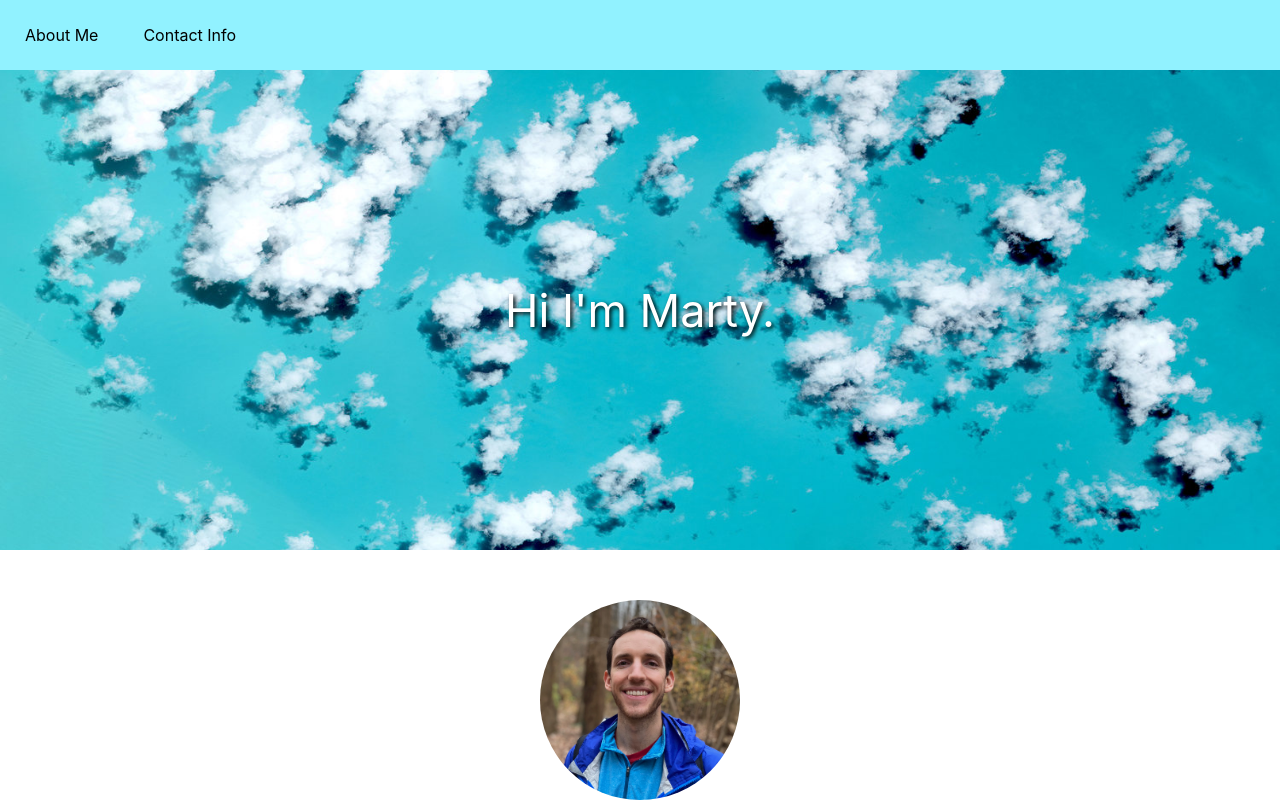
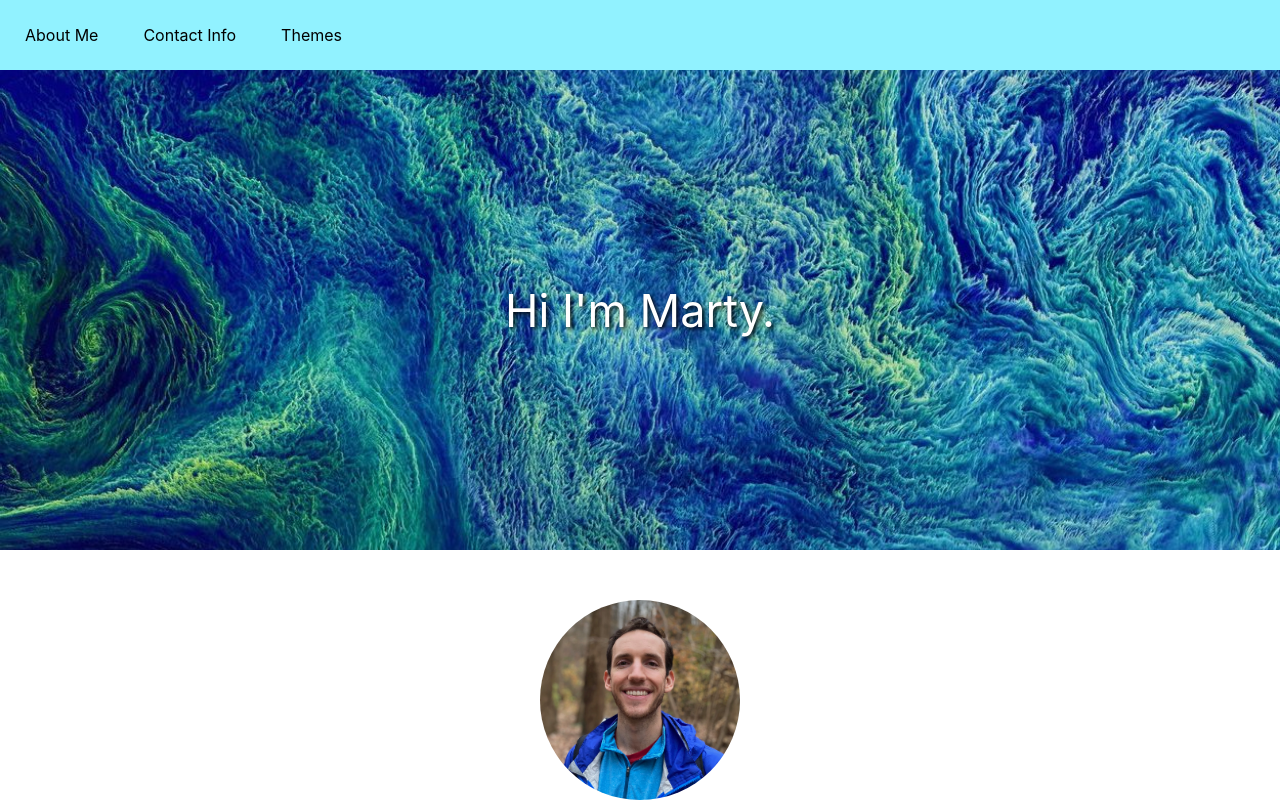
Before and after one commit to mheavey18/personal-page, a React (Create React App) app: page / in a window 1280 px wide. Shown: the top 802 px of the page. Built offline with nearby package versions, Linux system fonts and the light colour scheme.

Commit message:
inital theme settings working

```diff
--- a/public/index.html
+++ b/public/index.html
@@ -9,7 +9,6 @@
       name="description"
       content="Web site created using create-react-app"
     />
-    <link rel="apple-touch-icon" href="%PUBLIC_URL%/logo192.png" />
     <!--
       manifest.json provides metadata used when your web app is installed on a
       user's mobile device or desktop. See https://developers.google.com/web/fundamentals/web-app-manifest/
--- a/src/dropdown/index.js
+++ b/src/dropdown/index.js
@@ -0,0 +1,67 @@
+import {
+    useState,
+    useRef,
+    useEffect,
+ } from 'react'
+
+import {
+    MenuContainer,
+    MenuTrigger,
+    Menu,
+    ListItem,
+    UnorderedList,
+} from './style.js'
+import themes from '../page/themes'
+
+export const DropdownMenu = (props) => {
+    const dropdownRef = useRef(null)
+    const [isActive, setIsActive] = useState(false)
+    const onClick = () => setIsActive(!isActive)
+
+    useEffect(() => {
+        const pageClickEvent = (e) => {
+            // If the active element exists and is clicked outside of
+            if (dropdownRef.current !== null && !dropdownRef.current.contains(e.target)) {
+                setIsActive(!isActive)
+            }
+        }
+
+        // If the item is active (ie open) then listen for clicks
+        if (isActive) {
+            window.addEventListener('click', pageClickEvent)
+        }
+
+        return () => {
+            window.removeEventListener('click', pageClickEvent)
+        }
+
+    }, [isActive])
+
+    const getThemeOptions = () => {
+        const options = []
+        for (const key in themes) {
+            options.push(
+                <ListItem onClick={() => props.setTheme(themes[key])} key={key}>
+                    {themes[key].name}
+                </ListItem>
+            )
+        }
+        return options
+    }
+
+    return (
+        <MenuContainer className="menu-container">
+            <MenuTrigger onClick={onClick} className="menu-trigger">
+                <span>Themes</span>
+            </MenuTrigger>
+            <Menu ref={dropdownRef} isActive={isActive}>
+                <UnorderedList>
+                    { getThemeOptions() }
+                </UnorderedList>
+            </Menu>
+        </MenuContainer>
+    )
+}
+
+
+export default DropdownMenu
--- /dev/null
+++ b/src/dropdown/style.js
@@ -0,0 +1,53 @@
+import styled from 'styled-components'
+
+export const MenuContainer = styled.div`
+    position: relative;
+`
+
+export const MenuTrigger = styled.div`
+    padding: 15px;
+    margin-right: 15px;
+    border-radius: 5px;
+    color: black;
+    text-decoration: none;
+    &:hover {
+        background-color: black;
+        color: white;
+    }
+`
+
+export const Menu = styled.nav`
+    background: #ffffff;
+    border-radius: 5px;
+    position: absolute;
+    width: 100px;
+    box-shadow: 0 1px 8px rgba(0, 0, 0, 0.3);
+    opacity: 0;
+    visibility: hidden;
+    transform: translateY(-20px);
+    transition: opacity 0.4s ease, transform 0.4s ease, visibility 0.4s;
+    ${props => props.isActive && `
+        opacity: 1;
+        visibility: visible;
+        transform: translateY(0);
+    `}
+`
+
+export const UnorderedList = styled.ul`
+    list-style: none;
+    padding: 0;
+    margin: 0;
+    background-color: #91f2ff;
+    border-radius: 5px;
+`
+
+export const ListItem = styled.li`
+    border-bottom: 1px solid #dddddd;
+    padding: 10px;
+    border-radius: 5px;
+    &:hover {
+        background-color: black;
+        color: white;
+        cursor: pointer;
+    }
+`
--- a/src/page/App.js
+++ b/src/page/App.js
@@ -5,6 +5,10 @@ import {
 import {
     faEnvelope,
 } from '@fortawesome/free-solid-svg-icons'
+import {
+    useState,
+} from 'react'
+import { ThemeProvider } from 'styled-components'
 
 
 import {
@@ -22,14 +26,16 @@ import {
     StyledIcon,
 } from "./style.js"
 
-
-import clouds from "../images/clouds.jpg"
-import foliage from "../images/foliage.jpg"
+import DropdownMenu from "../dropdown"
+import themes from "./themes"
 import portrait from "../images/square_crop.jpg"
-import algae from "../images/algae.jpg"
 
 export const App = () => {
+    const initialTheme = themes[Math.floor((Math.random() * Object.keys(themes).length) + 1)]
+    const [theme, setTheme] = useState(initialTheme)
+
     return (
+        <ThemeProvider theme={theme}>
             <PageWrapper>
                 <NavigationBar>
                     <Link href="#aboutme">
@@ -38,9 +44,11 @@ export const App = () => {
                     <Link href="#contactinfo">
                         Contact Info
                     </Link>
+                    <DropdownMenu setTheme={setTheme}/>
+                    {console.log(theme)}
                     {/* TODO: add different styles for website */}
                 </NavigationBar>
-            <ImageSection image={clouds}>
+                <ImageSection image={theme.image1}>
                     <HeaderText>
                         Hi I'm Marty.
                     </HeaderText>
@@ -54,7 +62,7 @@ export const App = () => {
                         sports, politics, and building things.
                     </Content>
                 </ContentWrapper>
-            <ImageSection image={algae}/>
+                <ImageSection image={theme.image2}/>
                 <ContactSectionWrapper id="contactinfo">
                     <ContactWrapper>
                         {"GitHub: "}
@@ -78,7 +86,8 @@ export const App = () => {
                     </ContactWrapper>
                 </ContactSectionWrapper>
             </PageWrapper>
-    );
+        </ThemeProvider>
+    )
 }
 
 export default App;
--- /dev/null
+++ b/src/page/themes.js
@@ -0,0 +1,20 @@
+import clouds from "../images/clouds.jpg"
+import algae from "../images/algae.jpg"
+import foliage from "../images/foliage.jpg"
+
+
+
+export const themes = {
+    1: {
+        name: "sea",
+        image1: clouds,
+        image2: algae,
+    },
+    2: {
+        name: "land",
+        image1: algae,
+        image2: foliage,
+    },
+}
+
+export default themes
```
Lines whose indentation alone changed are shown as unchanged.
